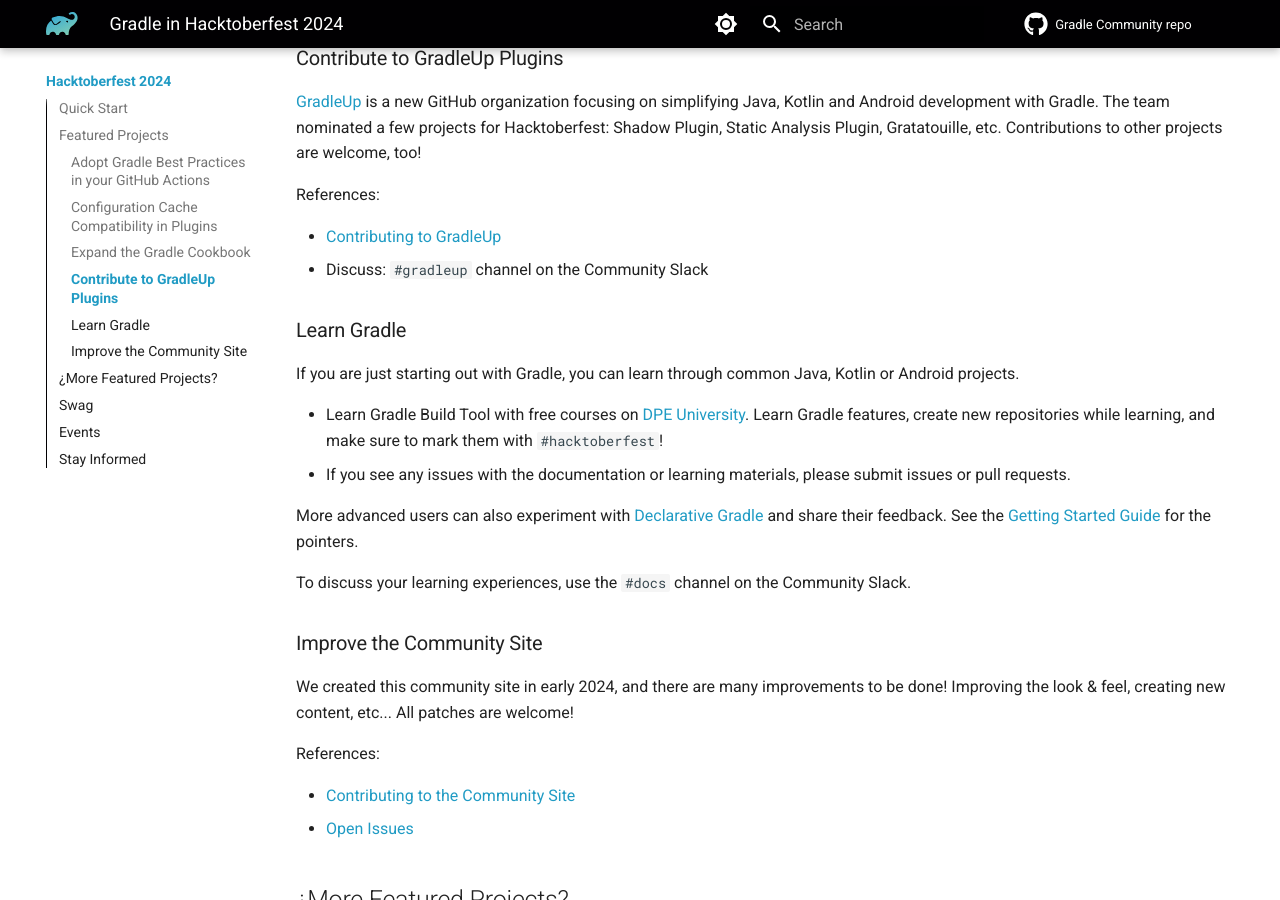
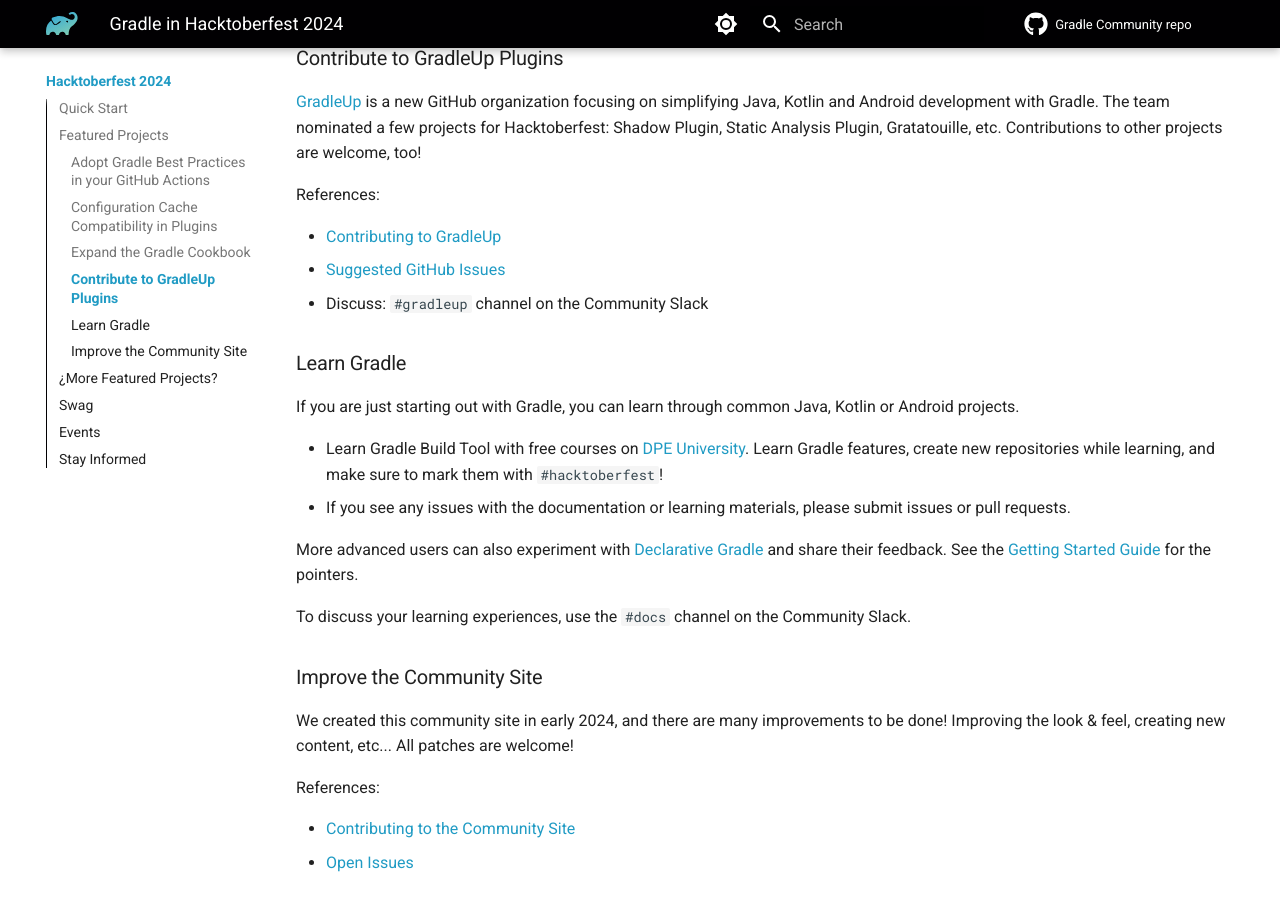
Before and after one commit to gradle/community, an MkDocs documentation site: the page built from docs/events/hacktoberfest/2024/README.md, in a window 1280 px wide and 900 px high, scrolled down 2202 px. Built offline with MkDocs 1.6.1 and Material for MkDocs 9.7.7, drawn with Linux system fonts in a browser that asks for light colours; emoji names are drawn with the system emoji font; plug-ins that fetch from the network failed and are left out; comment, search, counter and statistics services are not loaded.

Commit message:
Add Issue query to the GradleUp projects

```diff
--- a/docs/events/hacktoberfest/2024/README.md
+++ b/docs/events/hacktoberfest/2024/README.md
@@ -118,6 +118,7 @@ The team nominated a few projects for Hacktoberfest: Shadow Plugin, Static Analy
 References:
 
 - [Contributing to GradleUp](https://gradleup.com/docs/community/participate/)
+- [Suggested GitHub Issues](https://github.com/search?q=org%3AGradleUp+is%3Aissue+is%3Aopen+label%3A%22hacktoberfest%22%2C%22help+wanted%22%2C%22good+first+issue%22&type=issues)
 - Discuss: `#gradleup` channel on the Community Slack
 
 <a name="learn"></a>
```
